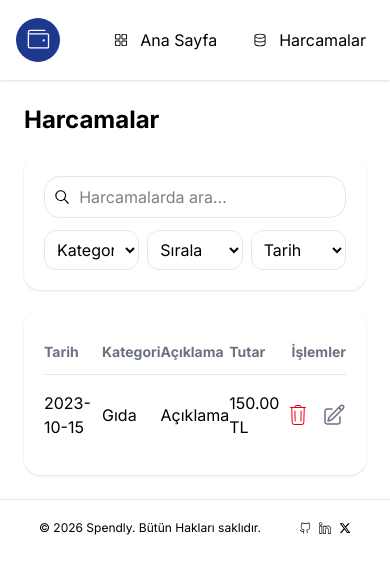
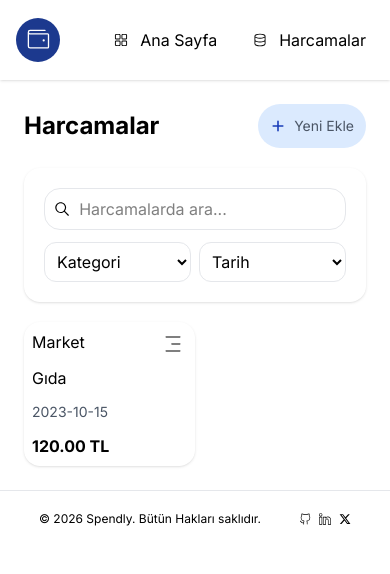
Before and after one commit to karakayaezgi/Spendly, a React (Vite) app: page /expenses in a window 390 px wide. Shown: the top 574 px of the page. Built offline with nearby package versions, Linux system fonts and the light colour scheme; a web font is replaced by a local one.

Commit message:
Update expenses page UI: card layout on mobile, table layout on desktop, add and edit modals

```diff
--- /dev/null
+++ b/src/components/AddExpenseModal.jsx
@@ -0,0 +1,43 @@
+import React from 'react'
+
+const AddExpenseModal = ({onCloseModal}) => {
+  return (
+
+    <div className='fixed inset-0 z-50 flex justify-center items-center '>
+      <div className='bg-black/50 absolute inset-0'></div>
+      <div className='relative shadow rounded-2xl p-5 sm:w-[400px] w-[350px] bg-white'>
+        <strong className='text-xl'>Harcama Ekle</strong>
+        <form className='flex flex-col gap-4 mt-4'>
+          <div className='flex flex-col'>
+            <label htmlFor='title'>Başlık</label>
+            <input className='outline-0 p-2 rounded-xl border border-gray-200' name='title' id='title' type="text" placeholder='Başlık' />
+          </div>
+          <select className='outline-0 p-2 rounded-xl border border-gray-200' name="">
+            <option value="">Kategori</option>
+            <option value="Gıda">Gıda</option>
+            <option value="Ulaşım">Ulaşım</option>
+            <option value="Sağlık">Sağlık</option>
+            <option value="Eğlence">Eğlence</option>
+            <option value="Fatura">Fatura</option>
+            <option value="Giyim">Giyim</option>
+            <option value="Kredi Kartı">Kredi Kartı</option>
+          </select>
+          <div className='flex flex-col'>
+            <label htmlFor='amount'>Tutar</label>
+            <input className='outline-0 p-2 rounded-xl border border-gray-200' id='amount' type="number" placeholder='Tutar' />
+          </div>
+          <div className='w-full'>
+            <input className='outline-0 p-2 rounded-xl border border-gray-200' type="date" id="date" />
+          </div>
+          <div className='flex gap-2 justify-end'>
+            <button onClick={onCloseModal} className='p-2 rounded-xl border border-gray-200 cursor-pointer' type='button'>Kapat</button>
+            <button className='p-2 rounded-xl border border-gray-200 cursor-pointer' type='submit'>Kaydet</button>
+          </div>
+        </form>
+      </div>
+    </div>
+
+  )
+}
+
+export default AddExpenseModal
--- a/src/components/ExpensesTable.jsx
+++ b/src/components/ExpensesTable.jsx
@@ -18,6 +18,7 @@ const ExpensesTable = () => {
           <ExpenseRow />
         </tbody>
       </table>
+
     </div>
   )
 }
--- a/src/components/Filters.jsx
+++ b/src/components/Filters.jsx
@@ -1,13 +1,14 @@
 import React from 'react'
 import { IoIosSearch } from "react-icons/io";
+
 const Filters = () => {
   return (
     <div className='flex flex-col lg:flex-row justify-between items-center gap-3 shadow rounded-2xl p-5 my-5'>
       <div className='flex w-full p-2 items-center gap-2 border border-gray-200 rounded-2xl'>
         <IoIosSearch className='size-5' />
-        <input className='outline-0 w-full ' type="text" placeholder='Harcamalarda ara...'/>
+        <input className='outline-0 w-full ' type="text" placeholder='Harcamalarda ara...' />
       </div>
-      <div className='grid grid-cols-3 place-self-center gap-2'>
+      <div className='grid grid-cols-2 place-self-center gap-2'>
         <select className='outline-0 p-2 rounded-xl border border-gray-200' name="">
           <option value="">Kategori</option>
           <option value="Gıda">Gıda</option>
@@ -19,16 +20,12 @@ const Filters = () => {
           <option value="Kredi Kartı">Kredi Kartı</option>
         </select>
         <select className='outline-0 p-2 rounded-xl border border-gray-200' name="">
-          <option value="">Sırala</option>
-          <option value="azdan çoğa">Fiyat (azdan çoğa)</option>
-          <option value="çoktan aza">Fiyat (çoktan aza)</option>
-        </select>
-        <select className='outline-0 p-2 rounded-xl border border-gray-200' name="">
           <option value="Tarih">Tarih</option>
           <option value="eskiden yeniye">Eski (eskiden yeniye)</option>
           <option value="yeniden eskiye">Yeni (yeniden eskiye)</option>
         </select>
       </div>
+
     </div>
   )
 }
--- a/src/components/LastExpenses.jsx
+++ b/src/components/LastExpenses.jsx
@@ -1,13 +1,11 @@
 import React from 'react'
 import LastExpenseItem from './LastExpenseItem'
-import { HiPlus } from "react-icons/hi";
+
 const LastExpenses = () => {
   return (
-    <div className='relative'>
+    <div>
       <LastExpenseItem />
-      <div className='p-2 bg-blue-100 rounded-full absolute top-7 right-5 cursor-pointer'>
-        <HiPlus className='size-3 sm:size-5 text-blue-800' />
-      </div>
+
     </div>
   )
 }
--- /dev/null
+++ b/src/components/MobileExpenseCard.jsx
@@ -0,0 +1,22 @@
+import React from 'react'
+import { CiMenuFries } from "react-icons/ci";
+import MobileModal from '../components/MobileModal'
+const MobileExpenseCard = ({handleMobileModal, isMobileModal}) => {
+    return (
+        <div className='grid grid-cols-2 relative'>
+            <div className='flex flex-col gap-3 shadow p-2 rounded-2xl relative'>
+                <p>Market</p>
+                <p>Gıda</p>
+                <p className='text-sm text-gray-600'>2023-10-15</p>
+                <strong>120.00 TL</strong>
+                <CiMenuFries onClick={handleMobileModal} className='absolute top-3 right-3 size-5' />
+                {
+                    isMobileModal && <div><MobileModal /></div>
+                }
+            </div>
+
+        </div>
+    )
+}
+
+export default MobileExpenseCard
--- /dev/null
+++ b/src/components/MobileModal.jsx
@@ -0,0 +1,19 @@
+import React from 'react'
+import { CiTrash } from "react-icons/ci";
+import { HiOutlinePencilSquare } from "react-icons/hi2";
+const MobileModal = () => {
+  return (
+    <div className='bg-white border border-gray-300 p-3 rounded-2xl absolute top-10 right-1'>
+      <div className='flex items-center gap-3'>
+        <CiTrash className='size-5'/>
+        <p>Sil</p>
+      </div>
+      <div className='flex items-center gap-3'>
+        <HiOutlinePencilSquare className='size-5'/>
+        <p>Güncelle</p>
+      </div>
+    </div>
+  )
+}
+
+export default MobileModal
--- a/src/pages/Expenses.jsx
+++ b/src/pages/Expenses.jsx
@@ -1,12 +1,36 @@
-import React from 'react'
+import React, { useState } from 'react'
 import Filters from '../components/Filters'
 import ExpensesTable from '../components/ExpensesTable'
+import { HiPlus } from "react-icons/hi";
+import MobileExpenseCard from '../components/MobileExpenseCard';
+import AddExpenseModal from '../components/AddExpenseModal'
 const Expenses = () => {
+
+  const [isOpenAddExpenseModal, setIsAddExpenseOpenModal] = useState(false)
+  const [isMobileModal, setIsMobileModal] = useState(false)
+
+  const handleMobileModal = () => {
+    isMobileModal ? setIsMobileModal(false) : setIsMobileModal(true)
+    console.log(isMobileModal);
+
+  }
   return (
     <div>
-      <strong className='text-2xl md:text-4xl'>Harcamalar</strong>
+      <div className='flex items-center justify-between'>
+        <strong className='text-2xl md:text-4xl'>Harcamalar</strong>
+        <div onClick={() => setIsAddExpenseOpenModal(true)} className='flex items-center gap-2 p-3 bg-blue-100 rounded-full right-1 top-0.5 cursor-pointer'>
+          <HiPlus className='size-4 md:size-5 text-blue-800' />
+          <p className='text-gray-600 md:text-base text-sm'>Yeni Ekle</p>
+        </div>
+      </div>
       <Filters />
-      <ExpensesTable/>
+      <div>
+        <div className='sm:block hidden'><ExpensesTable  /></div>
+        <div className='sm:hidden block'><MobileExpenseCard isMobileModal={isMobileModal} handleMobileModal={handleMobileModal}/></div>
+      </div>
+      {
+        isOpenAddExpenseModal && <AddExpenseModal onCloseModal={() => setIsAddExpenseOpenModal(false)}/>
+      }
     </div>
   )
 }
```
